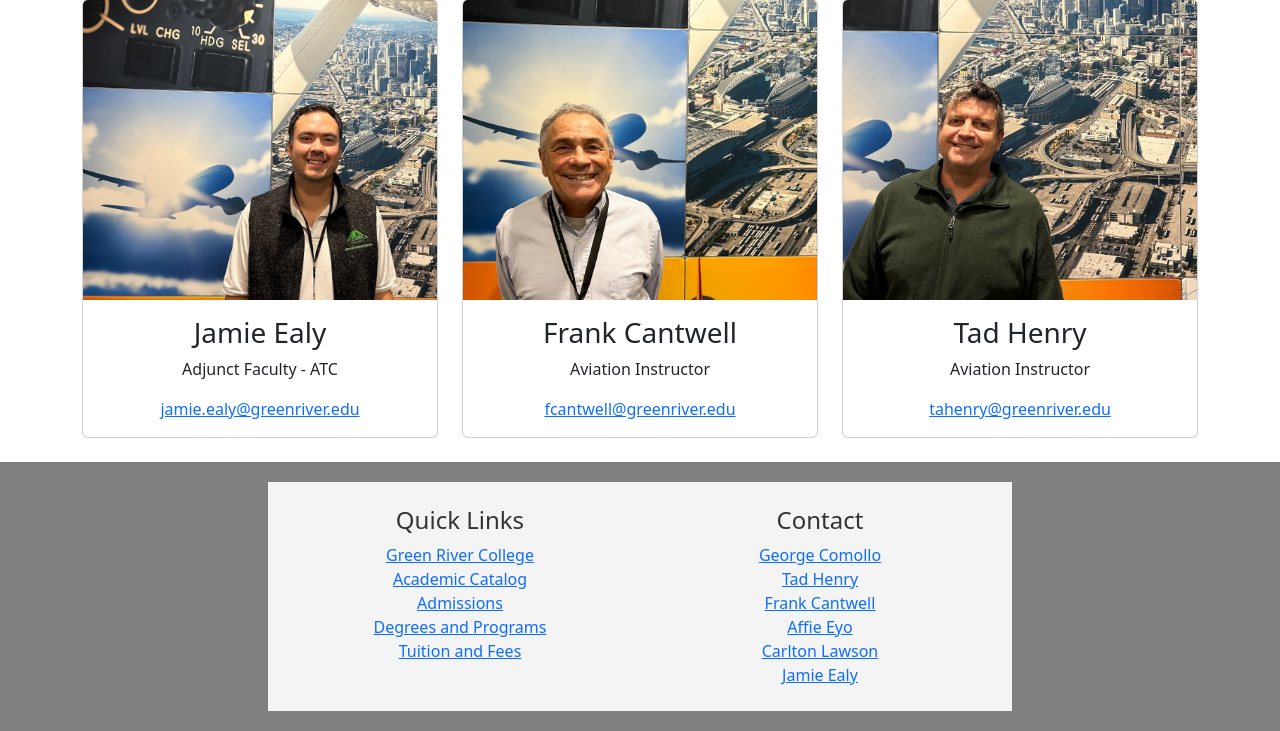
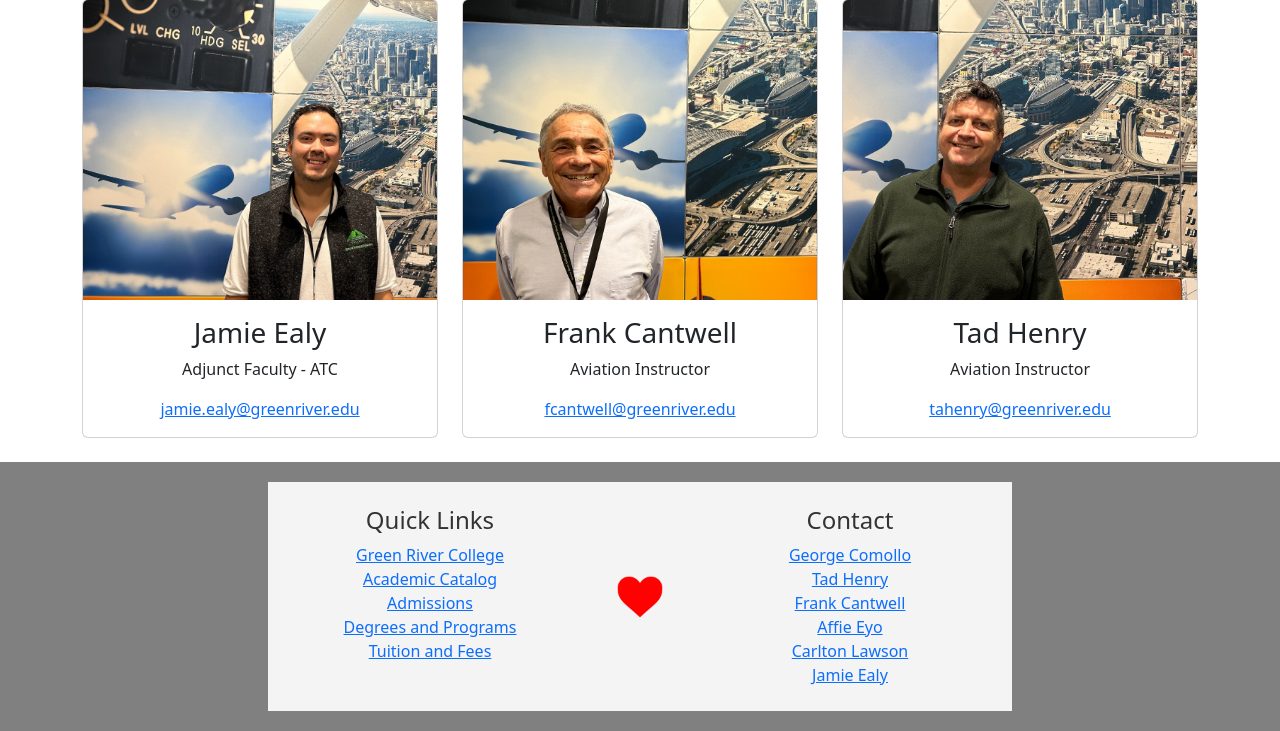
Before and after one commit to leahkonma/aviation-website, a Node server app: page /contact in a window 1280 px wide. Shown: the part 697-1428 px from the top of the page. Run offline with Node 20, Linux system fonts and the light colour scheme.

Commit message:
added a log-in button in the footer

```diff
--- a/views/components/footer.ejs
+++ b/views/components/footer.ejs
@@ -3,7 +3,7 @@
       <div class="row">
 
         <!-- Quick Links -->
-        <div class="col-12 col-md-6">
+        <div class="col-12 col-md-5">
           <h4>Quick Links</h4>
           <div class="footer-list">
             <ul class="list-unstyled">
@@ -16,8 +16,14 @@
           </div>
         </div>
 
+        <div class="col-12 col-md-2 d-flex justify-content-center align-items-center">
+          <a href="/log-in">
+            <img src="\Images\heart.png" style="width: 50px;" alt="Admin log in">
+          </a>
+        </div>
+
         <!-- Email -->
-        <div class="col-12 col-md-6">
+        <div class="col-12 col-md-5">
           <h4>Contact</h4>
           <div class="footer-list">
             <ul class="list-unstyled m-0">
--- a/views/log-in.ejs
+++ b/views/log-in.ejs
@@ -5,7 +5,7 @@
         <%- include('./components/navbar') %>
 
     <div class="container mt-4">
-        <h1 class="text-center">Log in</h1>
+        <h1 class="text-center">Admin Log in</h1>
         <form action="/login" method="POST" class="w-50 mx-auto">
             <div class="mb-3">
                 <label for="username" class="form-label">Username</label>
```
Also changed, not shown: public/Images/heart.png (added).
